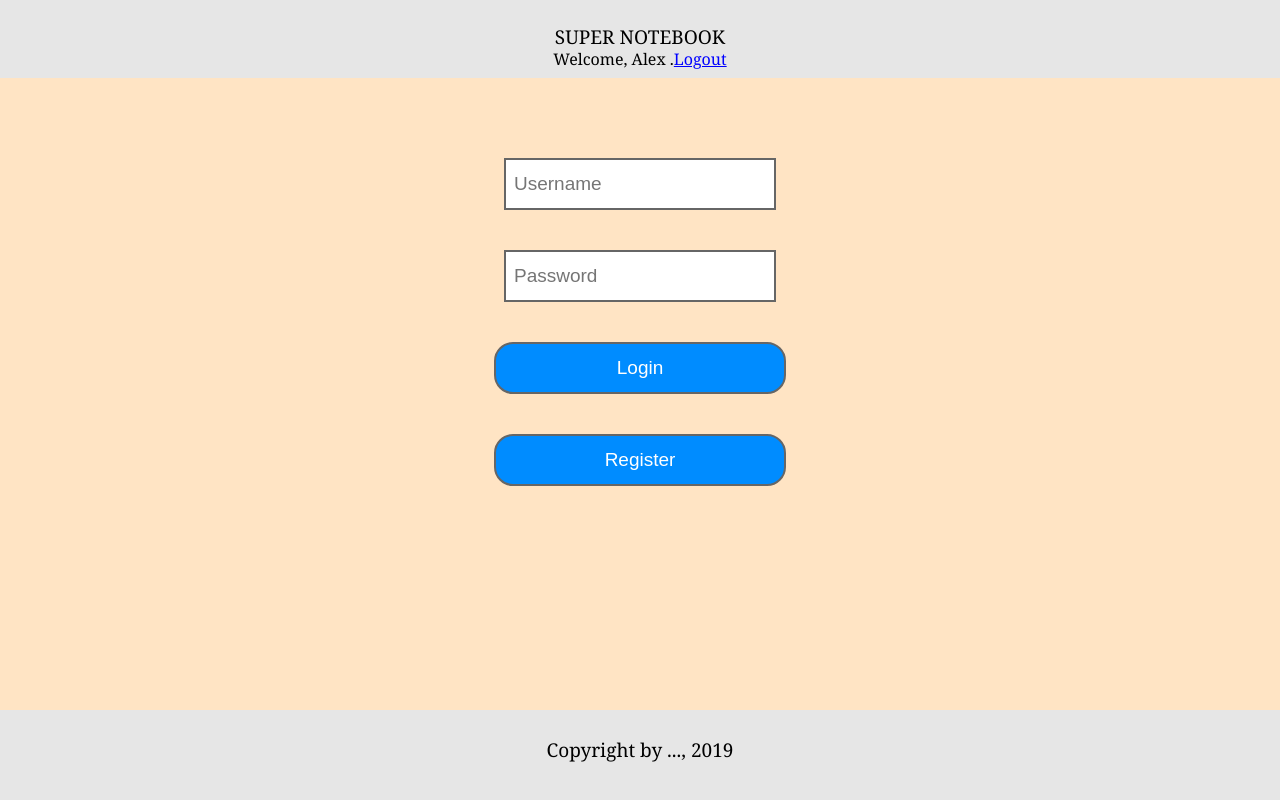
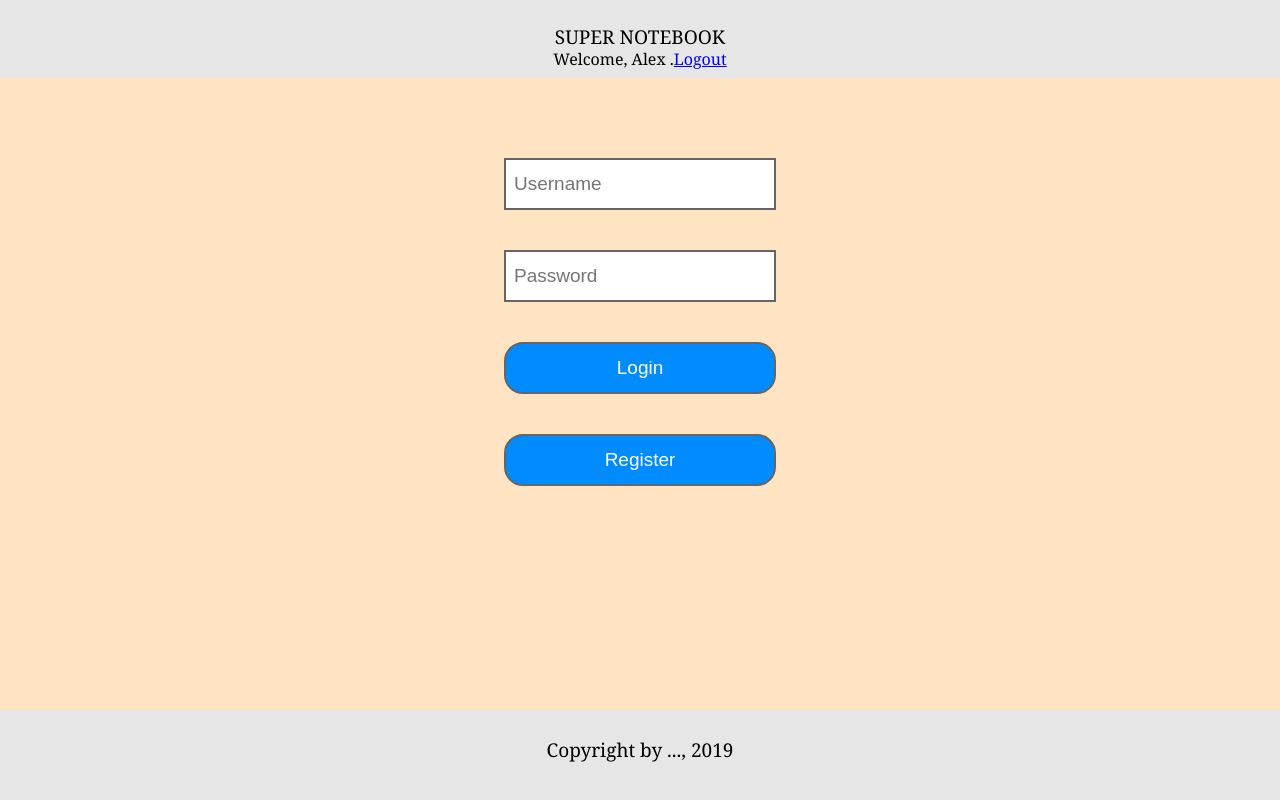
Before and after one commit to margo-chek/notebook_react, a React (Create React App) app in the folder notebook/: page / in a window 1280 px wide. Built offline with nearby package versions, Linux system fonts and the light colour scheme; no server answers.

Commit message:
fix style

```diff
--- a/notebook/src/component/Login/login.css
+++ b/notebook/src/component/Login/login.css
@@ -24,7 +24,7 @@
     text-align: center;
     margin: 20px auto;
     min-height: 30px;
-    width: 292px;
+    width: 272px;
     padding: 8px;
     color: #fff;
     background-color: #008cff;
```
